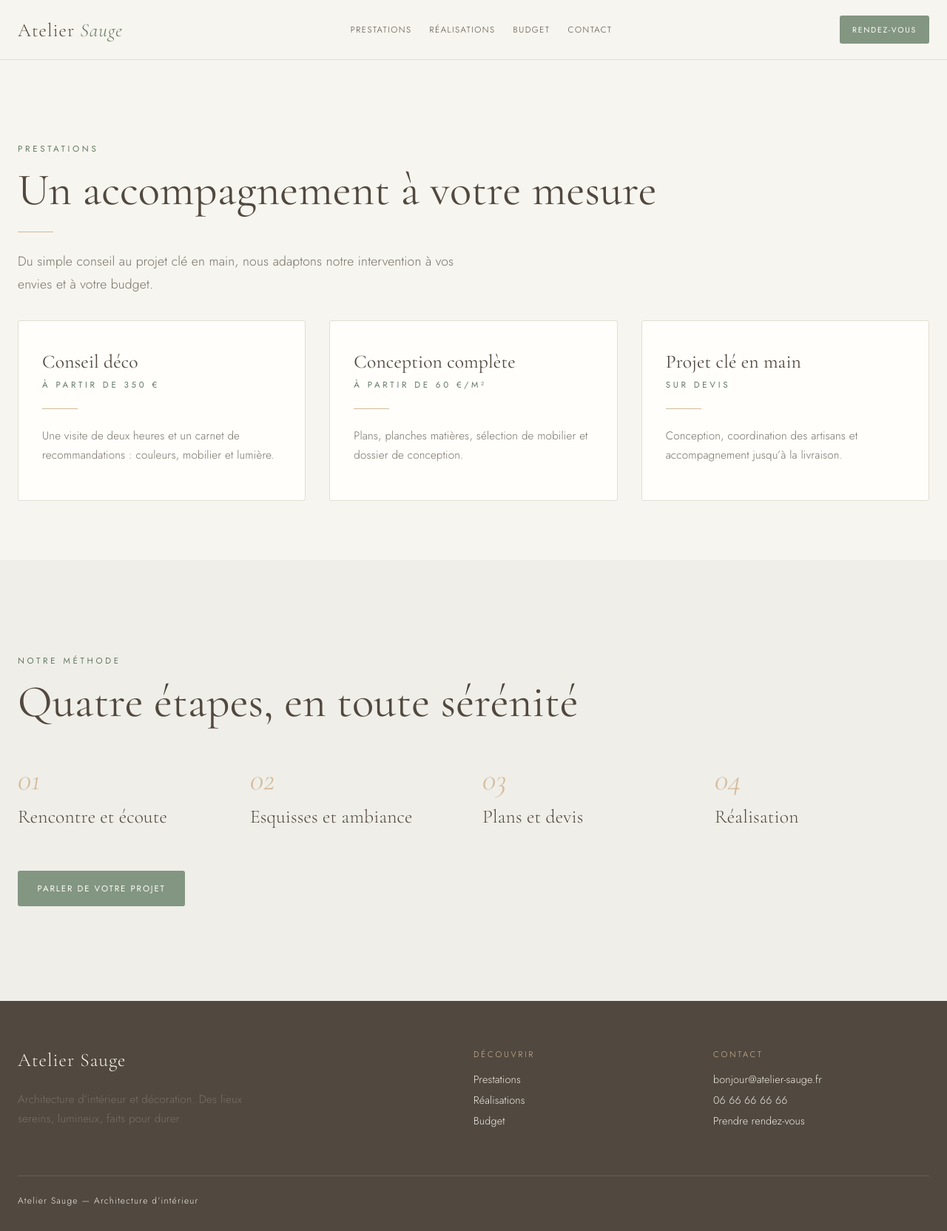
After one commit to Alex-mrt/projet-architecte, a PHP site: page /pages/prestations.php in a window 1280 px wide. The commit adds this page. Shown: the whole page at 74% size. Run offline with PHP 8.4, Linux system fonts and the light colour scheme.

Commit message:
mise a jour de style.css  nouvelles images pour le front et nouvelle pages

```diff
--- a/atelier-sauge/assets/css/style.css
+++ b/atelier-sauge/assets/css/style.css
@@ -90,6 +90,9 @@ h1, h2, h3 {
   height: 1px;
   margin-block: 1.5rem;
   background: var(--wood);
+}
+.section-bottom {
+  padding-bottom: 5rem;
 }
 .section-title {
   margin: 1rem 0 3rem;
@@ -249,9 +252,12 @@ h1, h2, h3 {
   border-color: currentColor;
   color: inherit;
 }
-.two-column-grid, .four-column-grid {
+.two-column-grid, .three-column-grid, .four-column-grid {
   display: grid;
   gap: clamp(2rem, 5vw, 5rem);
+}
+.three-column-grid {
+  gap: 2rem;
 }
 .four-column-grid {
   gap: 1.5rem;
@@ -307,13 +313,16 @@ h1, h2, h3 {
   margin-top: 1rem;
   align-items: baseline;
 }
-.project-caption h3 {
+.project-caption h2, .project-caption h3 {
   margin-bottom: 0;
   font-size: 1.45rem;
 }
-.project-caption span {
+.project-caption span, .label, .project-details {
   color: var(--muted-foreground);
   font-size: 0.85rem;
+}
+.project-details {
+  margin-top: 0.4rem;
 }
 .projects-heading {
   margin-bottom: 3rem;
@@ -341,12 +350,34 @@ h1, h2, h3 {
 .contact-actions {
   justify-content: center;
 }
+.page-header {
+  padding-block: clamp(4rem, 9vw, 7rem) 2rem;
+}
+.page-header .large-title {
+  margin-top: 1rem;
+}
+.page-header .intro-text {
+  margin-bottom: 0;
+}
+.steps-grid {
+  grid-template-columns: repeat(auto-fit, minmax(11rem, 1fr));
+  gap: 1.5rem;
+}
+.section-spacing {
+  margin-top: 3rem;
+}
 .space-between {
   display: flex;
   flex-wrap: wrap;
   align-items: center;
   justify-content: space-between;
   gap: 1rem;
+}
+.label {
+  color: var(--muted-foreground);
+  font-size: 0.75rem;
+  letter-spacing: 0.13em;
+  text-transform: uppercase;
 }
 .site-footer {
   padding-block: 4rem 2rem;
@@ -390,6 +421,9 @@ h1, h2, h3 {
   .two-column-grid {
     grid-template-columns: 1fr 1fr;
     align-items: center;
+  }
+  .three-column-grid {
+    grid-template-columns: repeat(3, 1fr);
   }
   .four-column-grid {
     grid-template-columns: repeat(2, 1fr);
@@ -435,6 +469,9 @@ h1, h2, h3 {
   .site-header, .site-footer {
     display: none;
   }
+  .section-bottom {
+    padding: 0;
+  }
   .container {
     width: 100%;
   }
--- /dev/null
+++ b/atelier-sauge/pages/prestations.php
@@ -0,0 +1,83 @@
+<!doctype html>
+<html lang="fr">
+<head>
+    <meta charset="utf-8">
+    <meta name="viewport" content="width=device-width, initial-scale=1">
+    <meta name="description" content="Découvrez les prestations d’architecture d’intérieur et de décoration de l’Atelier Sauge.">
+    <title>Prestations — Atelier Sauge</title>
+    <link href="https://fonts.googleapis.com/css2?family=Cormorant+Garamond:ital,wght@0,300;0,400;1,300;1,400&family=Jost:wght@300;400&display=swap" rel="stylesheet">
+    <link rel="stylesheet" href="../assets/css/style.css">
+</head>
+<body>
+    <header class="site-header">
+        <div class="container header-inner">
+            <a href="../index.php" class="site-logo">Atelier <em>Sauge</em></a>
+            <nav class="navigation">
+                <a href="prestations.php" class="navigation-link">Prestations</a>
+                <a href="realisations.php" class="navigation-link">Réalisations</a>
+                <a href="simulateur.php" class="navigation-link">Budget</a>
+                <a href="demande.php" class="navigation-link">Contact</a>
+            </nav>
+            <a href="rendez-vous.php" class="button primary-button small-button navigation-button">Rendez-vous</a>
+        </div>
+        <nav class="container mobile-navigation">
+            <a href="prestations.php" class="navigation-link">Prestations</a>
+            <a href="realisations.php" class="navigation-link">Réalisations</a>
+            <a href="simulateur.php" class="navigation-link">Budget</a>
+            <a href="demande.php" class="navigation-link">Contact</a>
+            <a href="rendez-vous.php" class="navigation-link">Rendez-vous</a>
+        </nav>
+    </header>
+    <main>
+        <section class="container page-header">
+            <p class="small-heading">Prestations</p>
+            <h1 class="large-title">Un accompagnement à votre mesure</h1>
+            <div class="divider"></div>
+            <p class="intro-text">Du simple conseil au projet clé en main, nous adaptons notre intervention à vos envies et à votre budget.</p>
+        </section>
+        <section class="container three-column-grid section-bottom">
+            <article class="card card-hover">
+                <h2 class="card-title">Conseil déco</h2>
+                <p class="small-heading">À partir de 350 €</p>
+                <div class="divider"></div>
+                <p class="card-text">Une visite de deux heures et un carnet de recommandations : couleurs, mobilier et lumière.</p>
+            </article>
+            <article class="card card-hover">
+                <h2 class="card-title">Conception complète</h2>
+                <p class="small-heading">À partir de 60 €/m²</p>
+                <div class="divider"></div>
+                <p class="card-text">Plans, planches matières, sélection de mobilier et dossier de conception.</p>
+            </article>
+            <article class="card card-hover">
+                <h2 class="card-title">Projet clé en main</h2>
+                <p class="small-heading">Sur devis</p>
+                <div class="divider"></div>
+                <p class="card-text">Conception, coordination des artisans et accompagnement jusqu’à la livraison.</p>
+            </article>
+        </section>
+        <section class="section light-section">
+            <div class="container">
+                <p class="small-heading">Notre méthode</p>
+                <h2 class="large-title section-title">Quatre étapes, en toute sérénité</h2>
+                <div class="four-column-grid steps-grid">
+                    <div><p class="card-number">01</p><p class="card-title">Rencontre et écoute</p></div>
+                    <div><p class="card-number">02</p><p class="card-title">Esquisses et ambiance</p></div>
+                    <div><p class="card-number">03</p><p class="card-title">Plans et devis</p></div>
+                    <div><p class="card-number">04</p><p class="card-title">Réalisation</p></div>
+                </div>
+                <a href="rendez-vous.php" class="button primary-button section-spacing">Parler de votre projet</a>
+            </div>
+        </section>
+    </main>
+    <footer class="site-footer">
+        <div class="container">
+            <div class="footer-columns">
+                <div><p class="site-logo">Atelier Sauge</p><p class="card-text footer-description">Architecture d’intérieur et décoration. Des lieux sereins, lumineux, faits pour durer.</p></div>
+                <div><p class="footer-heading">Découvrir</p><div class="footer-links"><a href="prestations.php">Prestations</a><a href="realisations.php">Réalisations</a><a href="simulateur.php">Budget</a></div></div>
+                <div><p class="footer-heading">Contact</p><div class="footer-links"><a href="mailto:bonjour@atelier-sauge.fr">bonjour@atelier-sauge.fr</a><a href="tel:+33666666666">06 66 66 66 66</a><a href="rendez-vous.php">Prendre rendez-vous</a></div></div>
+            </div>
+            <p class="footer-bottom">Atelier Sauge — Architecture d’intérieur</p>
+        </div>
+    </footer>
+</body>
+</html>
```
Also changed, not shown: atelier-sauge/pages/realisations.php (added, +74 -0 lines), atelier-sauge/assets/images/projet-chambre.jpg (added), atelier-sauge/assets/images/projet-cuisine.jpg (added).
